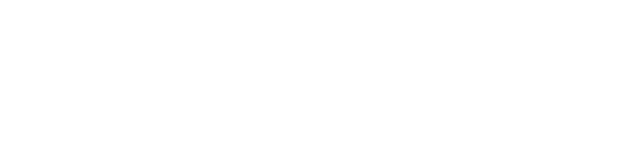
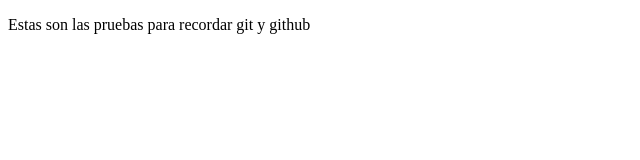
Before and after one commit to ojsilvera/configit, a plain HTML site: page index.html in a window 1280 px wide. Shown: the whole page, without its empty margins (0-640 px from the left). Drawn offline with Linux system fonts and the light colour scheme.

Commit message:
agregamos una linea para clarificar el flujo de trabajo en git

```diff
--- a/index.html
+++ b/index.html
@@ -7,6 +7,8 @@
     <title>Git VSCODE Practice</title>
 </head>
 <body>
-
+    <p>
+        Estas son las pruebas para recordar git y github
+    </p>
 </body>
 </html>
```
